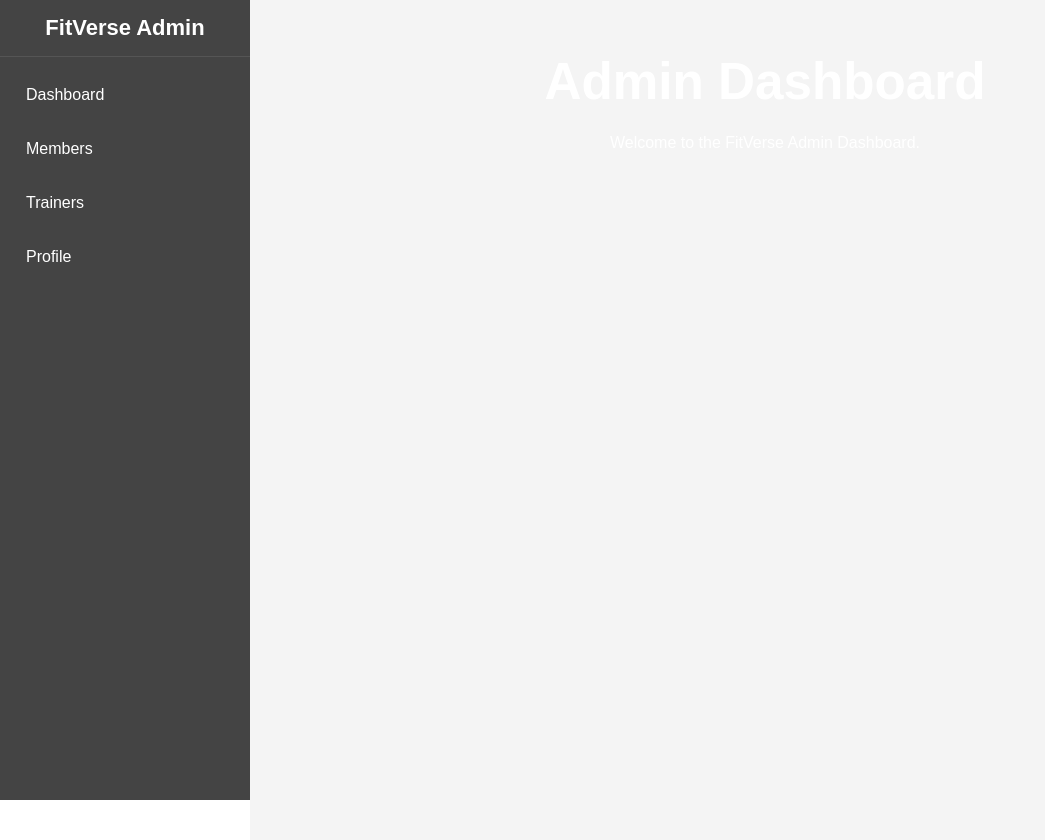
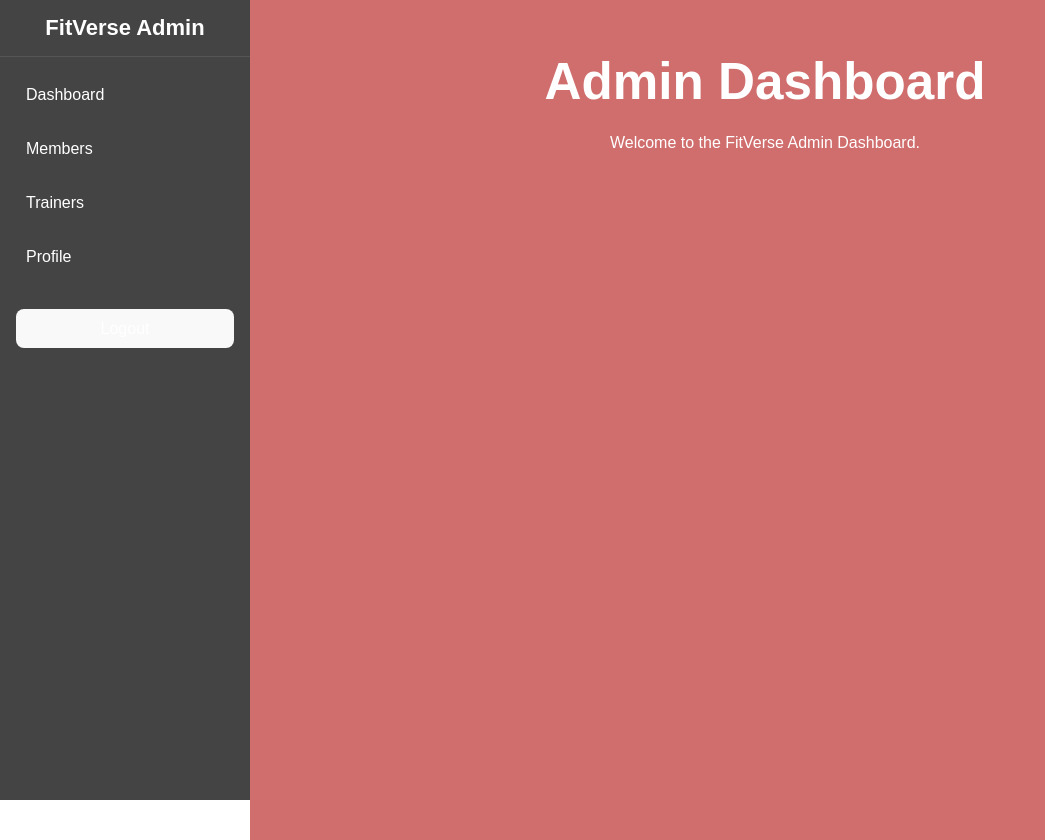
Before and after one commit to suprith-cy/main_Project, a React (Vite) app in the folder fitverse-frontend/: page /admin/dashboard in a window 1280 px wide. Shown: the whole page, without its empty margins (0-1045 px from the left). Built offline with nearby package versions, Linux system fonts and the light colour scheme.

Commit message:
Added logout button and changed some admin part css

```diff
--- a/fitverse-frontend/src/components/AdminLayout.jsx
+++ b/fitverse-frontend/src/components/AdminLayout.jsx
@@ -1,8 +1,21 @@
 import React from "react";
 import { Link, Outlet } from "react-router-dom";
+import { useNavigate } from "react-router-dom";
 import "../styles/AdminLayout.css";
 
 const AdminLayout = () => {
+    const navigate = useNavigate();
+    const handleLogout = () => {
+    // Clear localStorage
+    localStorage.removeItem("access");
+    localStorage.removeItem("refresh");
+    localStorage.removeItem("role");
+    localStorage.removeItem("username");
+
+    // Redirect to login page
+    navigate("/login");
+  };
+
   return (
     <div className="admin-container">
       {/* Sidebar */}
@@ -13,6 +26,7 @@ const AdminLayout = () => {
           <Link to="/admin/members" className="nav-link">Members</Link>
           <Link to="/admin/trainers" className="nav-link">Trainers</Link>
           <Link to="/admin/profile" className="nav-link">Profile</Link>
+          <button onClick={handleLogout} style={{ marginTop: "20px" }}>Logout</button>
         </nav>
       </div>
 
--- a/fitverse-frontend/src/styles/AdminLayout.css
+++ b/fitverse-frontend/src/styles/AdminLayout.css
@@ -48,7 +48,7 @@
 .main-content {
   flex: 1;               /* take up remaining space */
   padding: 20px;
-  background-color: #f4f4f4;
+  background-color: #d06d6d;
   overflow-y: auto;
   height: 100%;          /* full height of container */
 }
```
